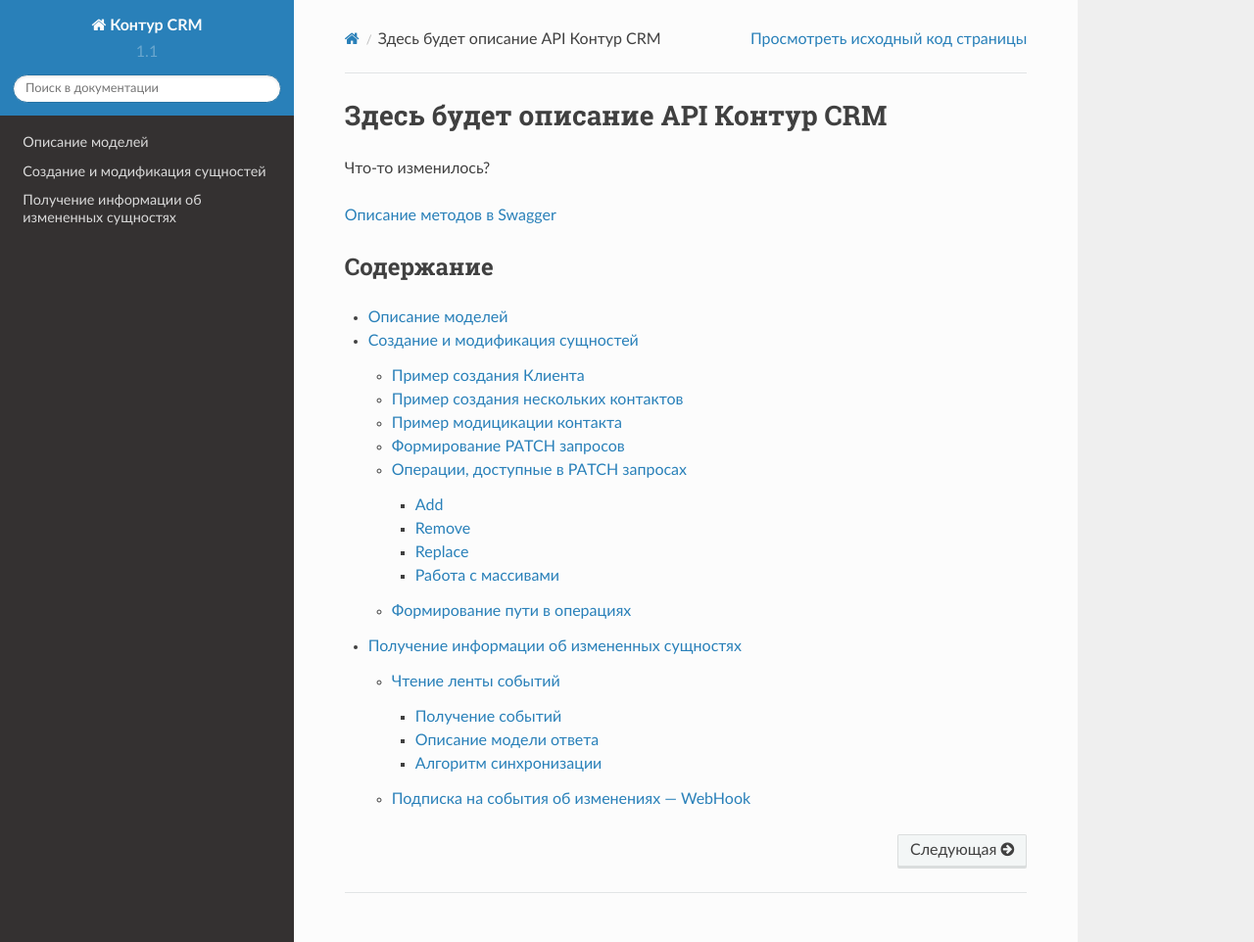
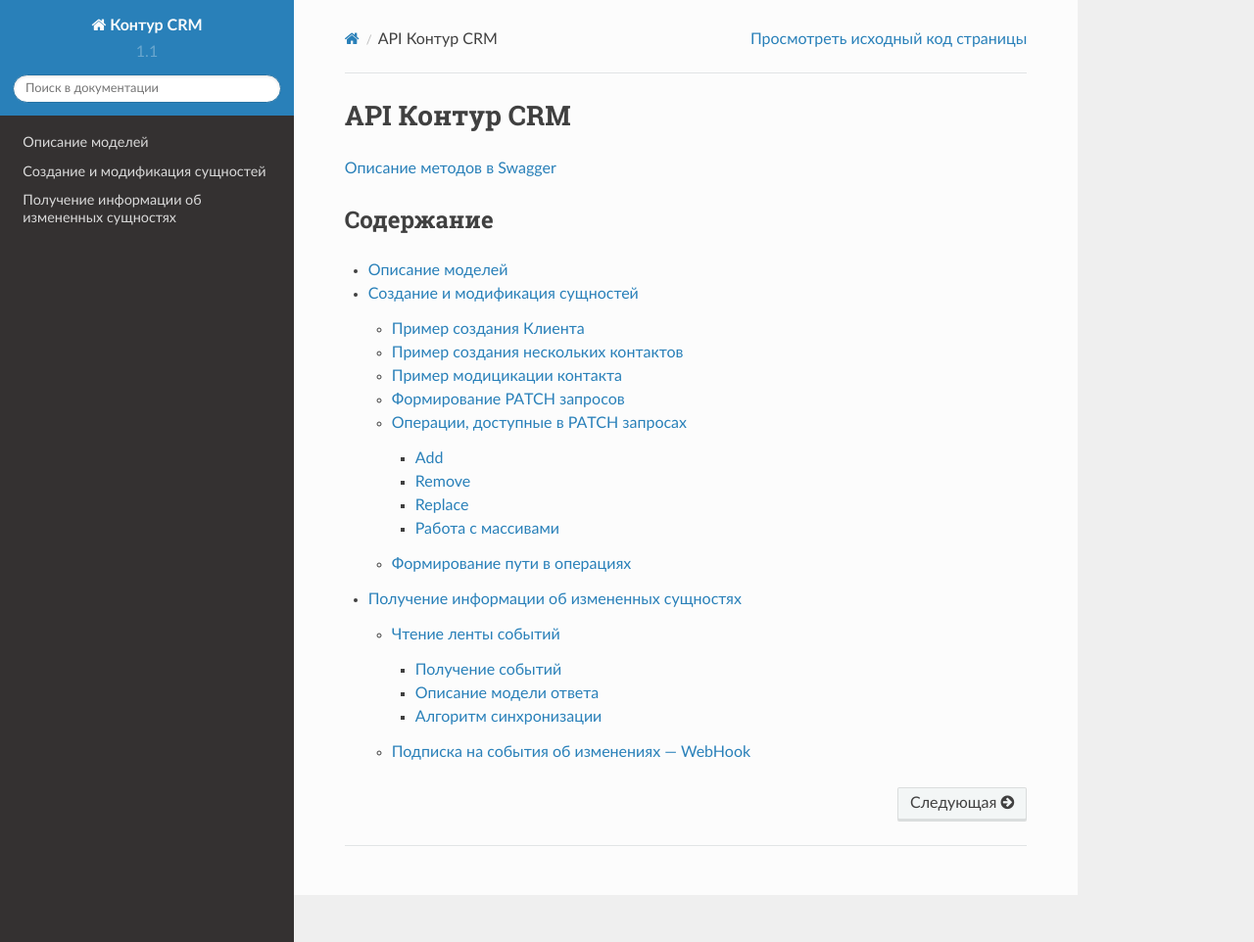
Before and after one commit to dePing90/bpm-api-docs, a Sphinx documentation site: the page built from docs/source/index.rst, in a window 1280 px wide and 962 px high. Shown: the whole window at 98% size. Built offline with Sphinx 7.4.7 and the Read the Docs theme 2.0.0, drawn with Linux system fonts in a browser that asks for light colours.

Commit message:
Update index.rst
поправила текст

```diff
--- a/docs/source/index.rst
+++ b/docs/source/index.rst
@@ -1,8 +1,7 @@
 .. _`Описание методов в Swagger`: https://developer.kontur.ru/doc/crm
 
-Здесь будет описание API Контур CRM
+API Контур CRM
 ===================================
-Что-то изменилось?
 
 `Описание методов в Swagger`_
 
```
